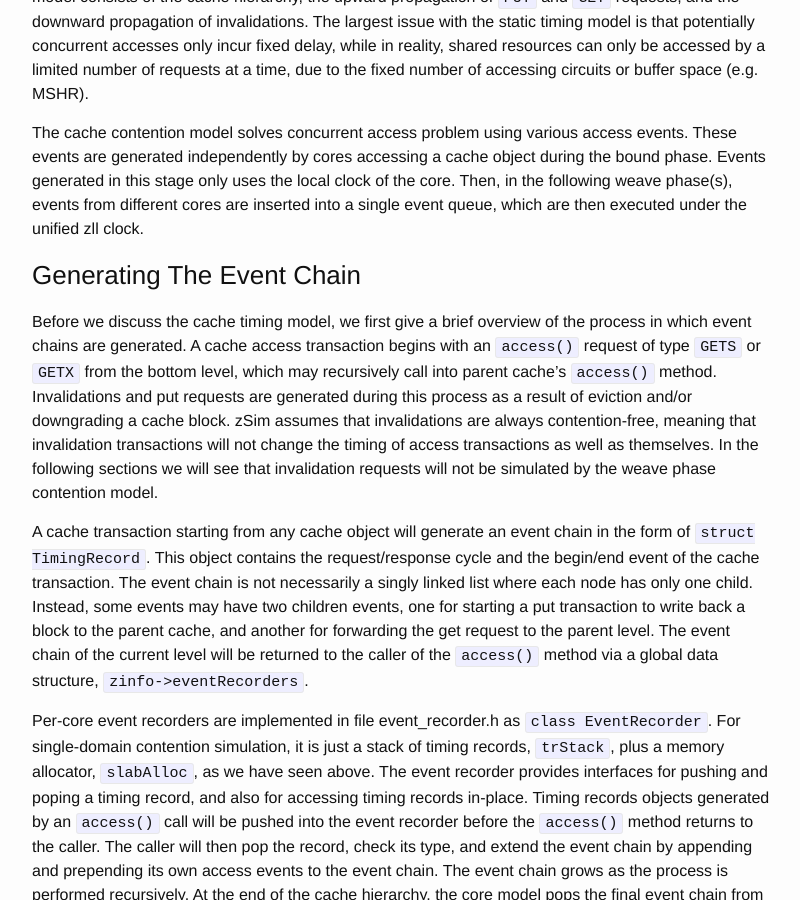
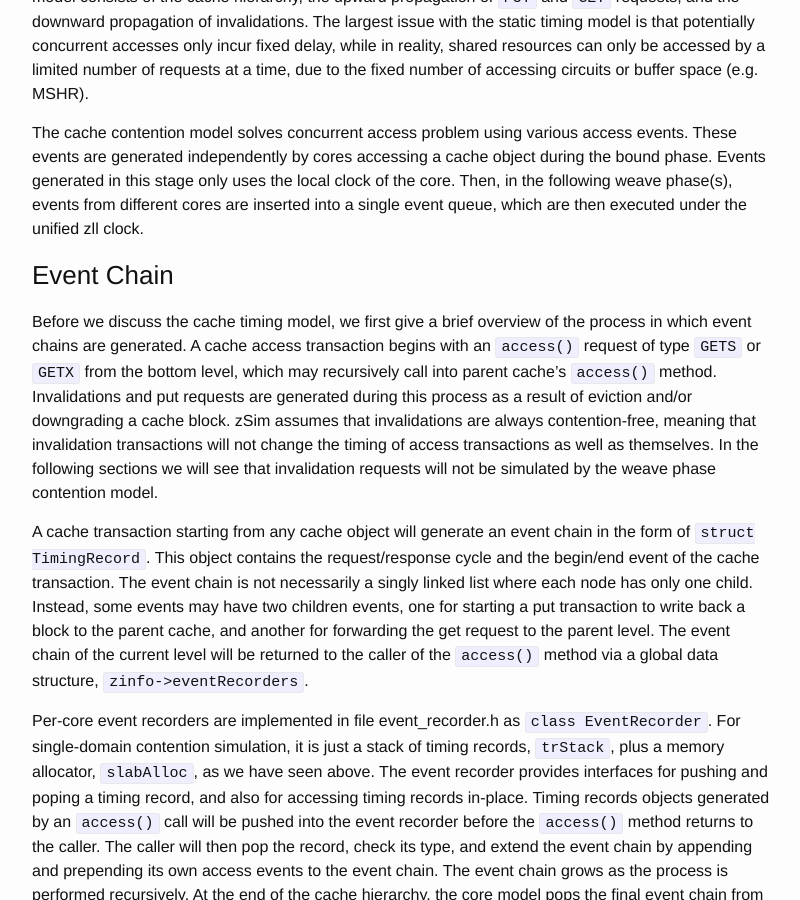
Before and after one commit to wangziqi2013/wangziqi2013.github.io, a Jekyll site: the page built from _posts/2019-01-22-understand-zsim-contention-sim.markdown, in a window 1280 px wide and 900 px high, scrolled down 8758 px. Shown: the whole window, without its empty margins (238-1038 px from the left). Built offline with Jekyll 4.4.1, drawn with Linux system fonts in a browser that asks for light colours.

Commit message:
Change title

```diff
--- a/_posts/2019-01-22-understand-zsim-contention-sim.markdown
+++ b/_posts/2019-01-22-understand-zsim-contention-sim.markdown
@@ -322,7 +322,7 @@ independently by cores accessing a cache object during the bound phase. Events g
 clock of the core. Then, in the following weave phase(s), events from different cores are inserted into a single event queue,
 which are then executed under the unified zll clock.
 
-### Generating The Event Chain
+### Event Chain
 
 Before we discuss the cache timing model, we first give a brief overview of the process in which event chains are generated.
 A cache access transaction begins with an `access()` request of type `GETS` or `GETX` from the bottom level, which may
```
